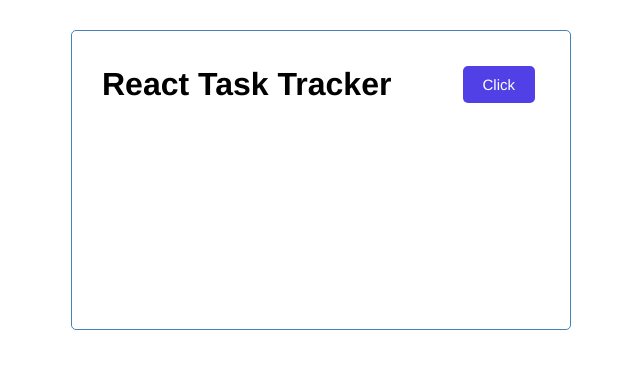
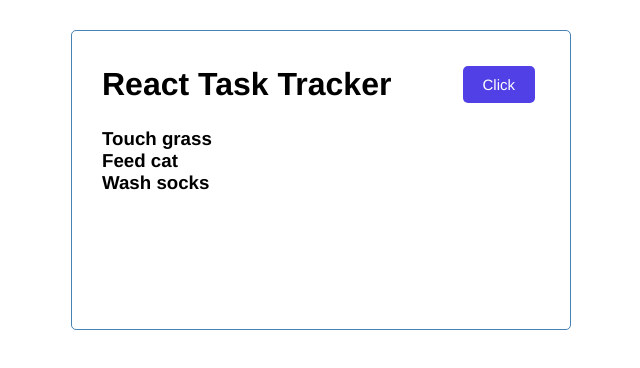
Before and after one commit to entinfx/React-Task-Tracker, a React (Create React App) app: page / in a window 1280 px wide. Shown: the top 368 px of the page, without its empty margins (319-959 px from the left). Built offline with nearby package versions, Linux system fonts and the light colour scheme.

Commit message:
Add Tasks component.

```diff
--- a/src/App.js
+++ b/src/App.js
@@ -1,9 +1,40 @@
 import Header from './components/Header'
+import Tasks from './components/Tasks'
+import { useState } from 'react'
 
 function App() {
+    const [tasks, setTasks] = useState([
+        {
+            id: 0,
+            text: 'Touch grass',
+            day: 'Jan 1, 2023 at 13:00',
+            reminder: true
+        },
+
+        {
+            id: 1,
+            text: 'Feed cat',
+            day: 'Jan 2, 2023 at 13:00',
+            reminder: true
+        },
+
+        {
+            id: 2,
+            text: 'Wash socks',
+            day: 'Jan 3, 2023 at 13:00',
+            reminder: true
+        }
+    ])
+
+    // Do not directly push to the array to change state. Use setTasks()
+    // instead to recreate the state from scratch:
+    //
+    // setTasks([...])
+
     return (
         <div className="container">
             <Header />
+            <Tasks tasks={tasks} />
         </div>
     )
 }
--- /dev/null
+++ b/src/components/Tasks.js
@@ -0,0 +1,9 @@
+const Tasks = ({ tasks }) => {
+    return (
+        <>
+            {tasks.map((task) => <h3 key={task.id}>{task.text}</h3>)}
+        </>
+    )
+}
+
+export default Tasks
```
